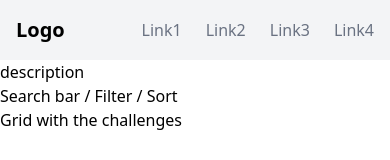
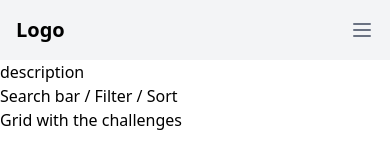
Before and after one commit to BuraYu/frontendMentor, a Next.js app: page / in a window 390 px wide. Shown: the top 160 px of the page. Built offline with nearby package versions, Linux system fonts and the light colour scheme.

Commit message:
feat: add hamburger menu for navbar

```diff
--- a/app/components/Navbar.tsx
+++ b/app/components/Navbar.tsx
@@ -1,27 +1,71 @@
+"use client";
+
+import { useState } from "react";
+
 const Navbar = () => {
+  const [isMenuOpen, setIsMenuOpen] = useState(false);
+
   return (
     <div className="flex justify-center bg-gray-100">
       <div className="max-w-[1400px] w-full px-4">
-        <nav className="flex justify-between items-center py-4 ">
+        <nav className="flex justify-between items-center py-4">
           <div className="text-xl font-bold">Logo</div>
-          <ul className="flex space-x-6">
-            <li>
-              <a href="#" className="text-gray-500 hover:text-gray-900">
+          {/* Hamburger Menu */}
+          <button
+            className="block md:hidden text-gray-500 focus:outline-none"
+            onClick={() => setIsMenuOpen(!isMenuOpen)}
+          >
+            <svg
+              className="w-6 h-6"
+              fill="none"
+              stroke="currentColor"
+              viewBox="0 0 24 24"
+              xmlns="http://www.w3.org/2000/svg"
+            >
+              <path
+                strokeLinecap="round"
+                strokeLinejoin="round"
+                strokeWidth="2"
+                d="M4 6h16M4 12h16M4 18h16"
+              ></path>
+            </svg>
+          </button>
+
+          {/* Links */}
+          <ul
+            className={`${
+              isMenuOpen ? "block" : "hidden"
+            } absolute top-16 left-0 w-full bg-gray-100 md:static md:flex md:space-x-6 md:w-auto`}
+          >
+            <li className="border-b md:border-none">
+              <a
+                href="#"
+                className="block py-2 px-4 text-gray-500 hover:text-gray-900"
+              >
                 Link1
               </a>
             </li>
-            <li>
-              <a href="#" className="text-gray-500 hover:text-gray-900">
+            <li className="border-b md:border-none">
+              <a
+                href="#"
+                className="block py-2 px-4 text-gray-500 hover:text-gray-900"
+              >
                 Link2
               </a>
             </li>
-            <li>
-              <a href="#" className="text-gray-500 hover:text-gray-900">
+            <li className="border-b md:border-none">
+              <a
+                href="#"
+                className="block py-2 px-4 text-gray-500 hover:text-gray-900"
+              >
                 Link3
               </a>
             </li>
-            <li>
-              <a href="#" className="text-gray-500 hover:text-gray-900">
+            <li className="border-b md:border-none">
+              <a
+                href="#"
+                className="block py-2 px-4 text-gray-500 hover:text-gray-900"
+              >
                 Link4
               </a>
             </li>
```
